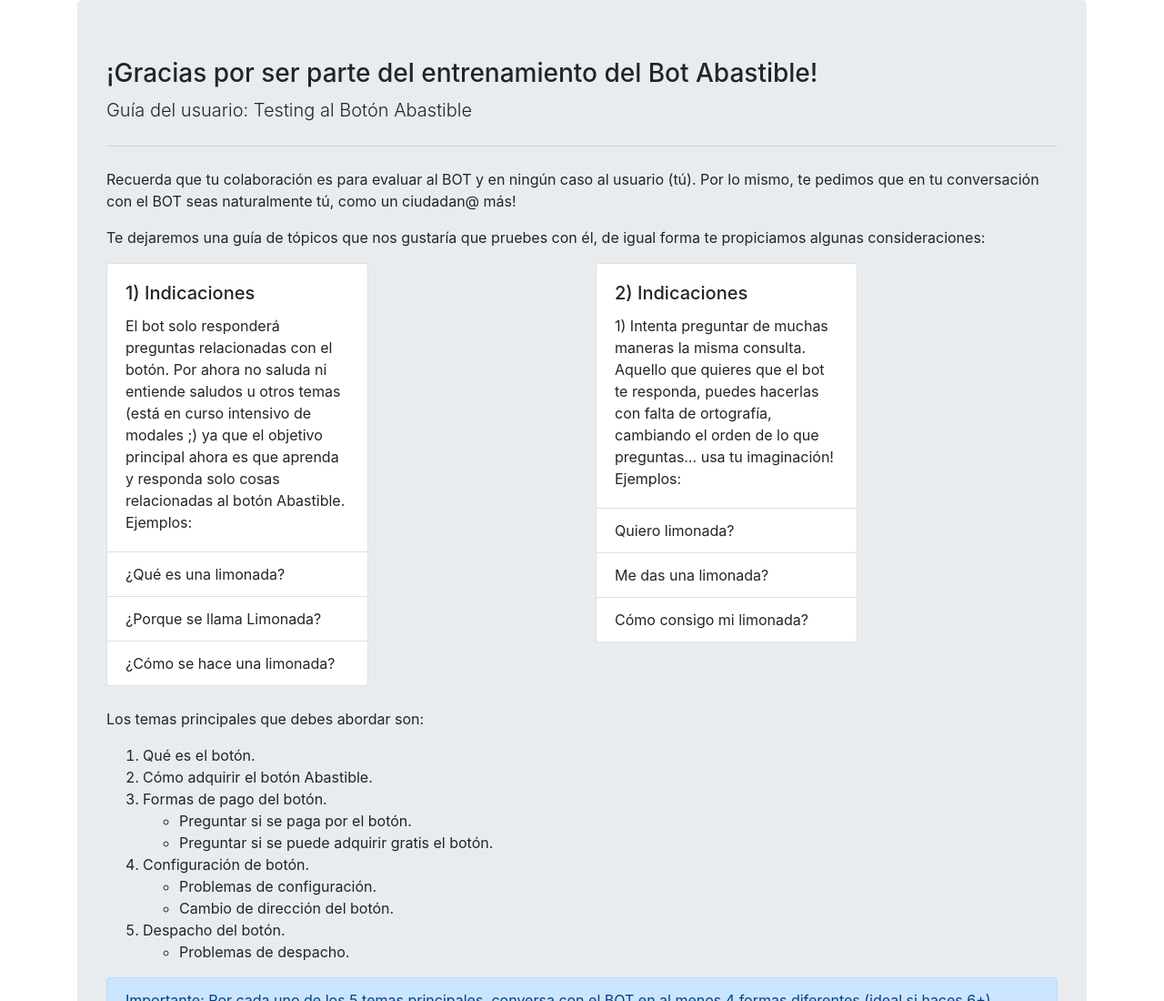
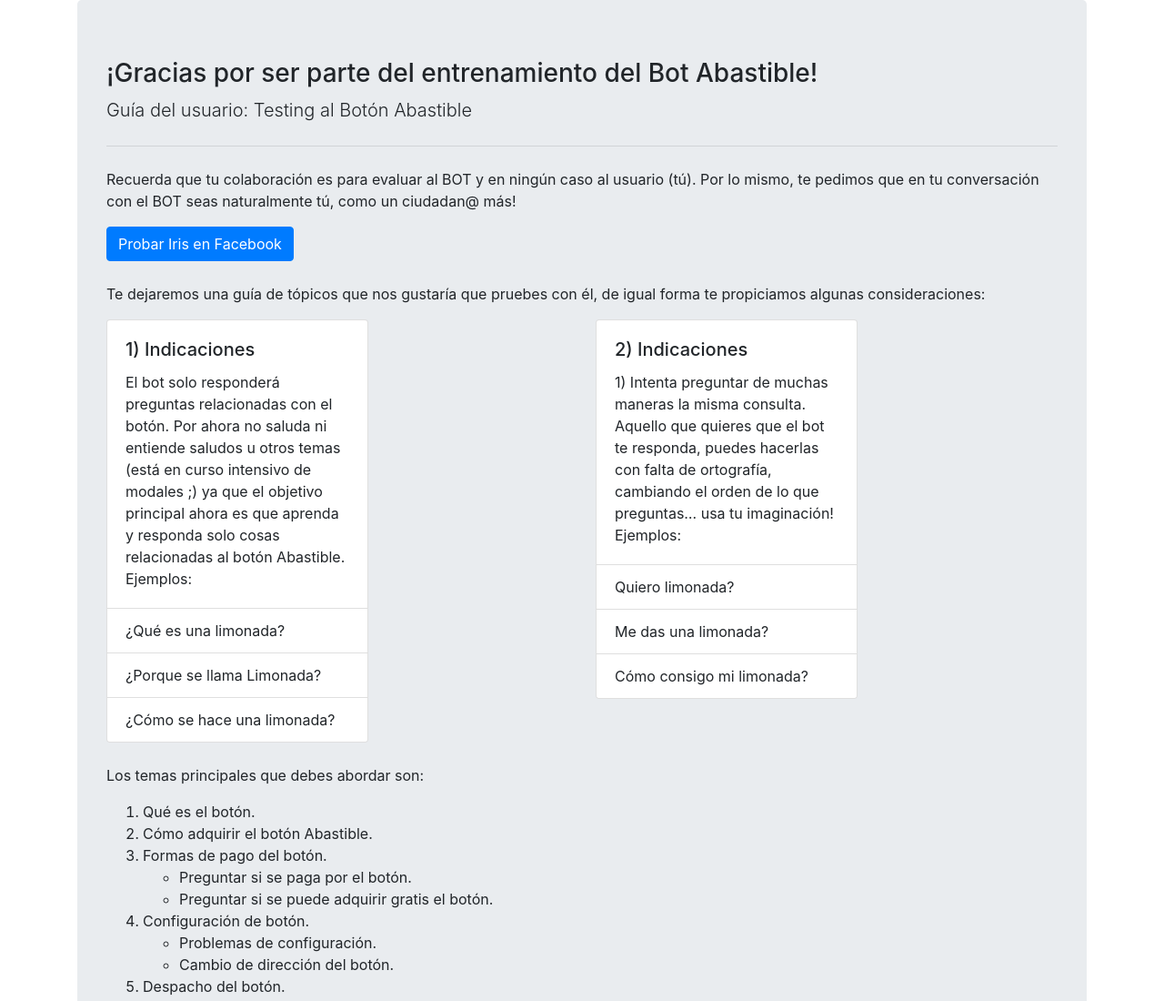
Before and after one commit to RGuerra1/test-chat-abastible, a plain HTML site: page index.html in a window 1280 px wide. Shown: the top 1100 px of the page at 91% size. Drawn offline with nearby package versions, Linux system fonts and the light colour scheme; a script that the page names is missing.

Commit message:
Update index.html

```diff
--- a/index.html
+++ b/index.html
@@ -12,6 +12,10 @@
       <hr class="my-4">
       <p>Recuerda que tu colaboración es para evaluar al BOT y en ningún caso al usuario (tú). Por lo mismo, te pedimos que en tu conversación con el BOT seas naturalmente tú, como un ciudadan@ más!
       </p>
+
+      <a role="button" href="https://www.messenger.com/t/306596109837042" target="_blank" class="btn btn-primary">Probar Iris en Facebook</a>
+      <br>
+      <br>
 
       <p>Te dejaremos una guía de tópicos que nos gustaría que pruebes con él, de igual forma te propiciamos algunas consideraciones:</p>
 
```
